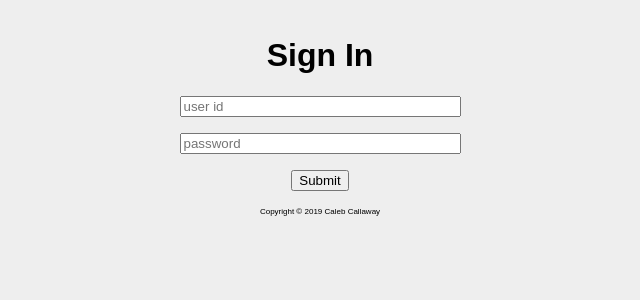
After one commit to cqcallaw/sw-app, a Flask app: page /login in a window 1280 px wide. The commit adds this page. Shown: the top 300 px of the page, without its empty margins (320-960 px from the left). Run offline with Flask 2, Linux system fonts and the light colour scheme.

Commit message:
Beginnings of login page

```diff
--- a/auth_demo/controllers.py
+++ b/auth_demo/controllers.py
@@ -1,15 +1,16 @@
 """ App controllers """
 import flask
-from flask_login import login_user
+from flask_login import current_user, login_user, login_required
 from auth_demo.models import User
 from auth_demo.extensions import LOGIN_MANAGER
+from auth_demo.forms import LoginForm
 
 def init(app):
     """ Init app controllers """
     with app.app_context():
         app.add_url_rule('/', view_func=base_handler, methods=['GET'])
-        # app.add_url_rule('/login', view_func=login_handler, methods=['GET', 'POST'])
-        # app.add_url_rule('/logout', view_func=logout_handler, methods=['GET'])
+        app.add_url_rule('/login', view_func=login_handler, methods=['GET', 'POST'])
+        app.add_url_rule('/logout', view_func=logout_handler, methods=['GET'])
         app.add_url_rule('/register', view_func=register_handler, methods=['GET'])
         app.add_url_rule('/users', view_func=users_handler, methods=['GET'])
         app.add_url_rule('/users<string:user_id>', view_func=user_handler, methods=['GET'])
@@ -21,22 +22,21 @@ def base_handler():
 
 def login_handler():
     """ Handle user login """
-#     form = LoginForm()
-#     if form.validate_on_submit():
-#         # Login and validate the user.
-#         # user should be an instance of your `User` class
-#         login_user(user)
+    form = LoginForm()
+    if form.validate_on_submit():
+        login_user(current_user)
 
-#         flask.flash('Logged in successfully.')
+        flask.flash('Logged in successfully.')
 
-#         redirect_url = flask.request.args.get('next')
-#         # is_safe_url should check if the url is safe for redirects.
-#         # See http://flask.pocoo.org/snippets/62/ for an example.
-#         if not is_safe_url(redirect_url):
-#             return flask.abort(400)
+        redirect_url = flask.request.args.get('next')
+        # is_safe_url should check if the url is safe for redirects.
+        # See http://flask.pocoo.org/snippets/62/ for an example.
+        if not is_safe_url(redirect_url):
+            return flask.abort(400)
 
-#         return flask.redirect(next or flask.url_for('index'))
-#     return flask.render_template('login.html', form=form)
+        return flask.redirect(redirect_url or flask.url_for('base_handler'))
+
+    return flask.render_template('login.html', form=form)
 
 def logout_handler():
     """ Logout handler """
@@ -44,9 +44,11 @@ def logout_handler():
 def register_handler():
     """ Register handler """
 
+@login_required
 def users_handler():
     """ Users view handler """
 
+@login_required
 def user_handler():
     """ User view handler """
 
@@ -55,7 +57,7 @@ def load_user(user_id):
     """ Load user interface """
     try:
         return User.query.get(user_id)
-    except:
+    except:  # pylint: disable=bare-except
         return None
 
 def is_safe_url(redirect_url):
--- /dev/null
+++ b/auth_demo/forms.py
@@ -0,0 +1,10 @@
+""" SW auth app forms """
+
+from flask_wtf import FlaskForm
+from wtforms import StringField, PasswordField, SubmitField
+
+class LoginForm(FlaskForm):
+    """ Login Form """
+    username = StringField('Username')
+    password = PasswordField('Password')
+    submit = SubmitField('Submit')
--- a/auth_demo/static/style.css
+++ b/auth_demo/static/style.css
@@ -2,6 +2,10 @@ html {
     font-family: sans-serif;
     background: #eee;
     padding: 1rem;
+}
+
+.center {
+    text-align: center;
 }
 
 h1#banner {
--- /dev/null
+++ b/auth_demo/templates/login.html
@@ -0,0 +1,12 @@
+{% extends "base.html" %}
+{% block header %}Sign In{% endblock %}
+{% block content %}
+<form action="" method="post" novalidate>
+    {{ form.hidden_tag() }}
+    <div class="center">
+        <p>{{ form.username(size=32, placeholder='user id') }}</p>
+        <p>{{ form.password(size=32, placeholder='password') }}</p>
+        <p>{{ form.submit() }}</p>
+    </div>
+</form>
+{% endblock %}
```
Also changed, not shown: auth_demo/api/controllers.py (+4 -4 lines).
